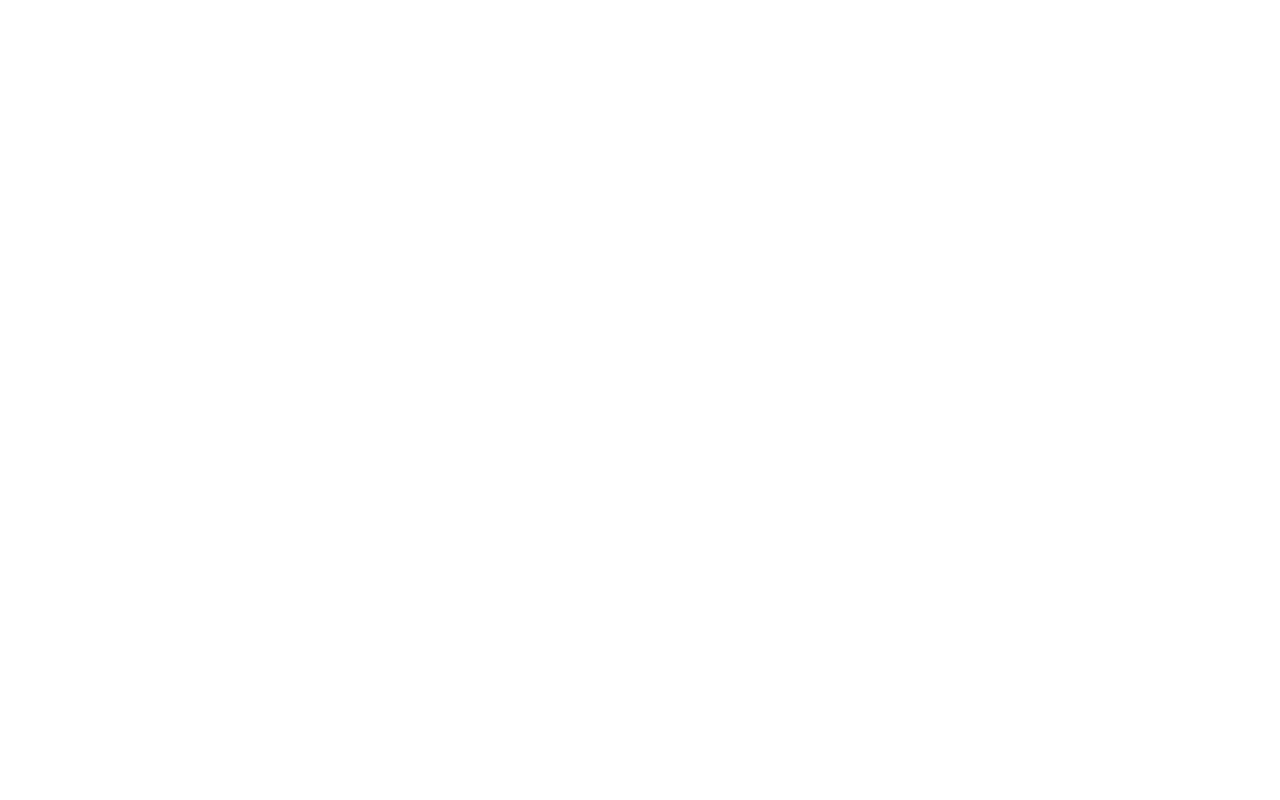
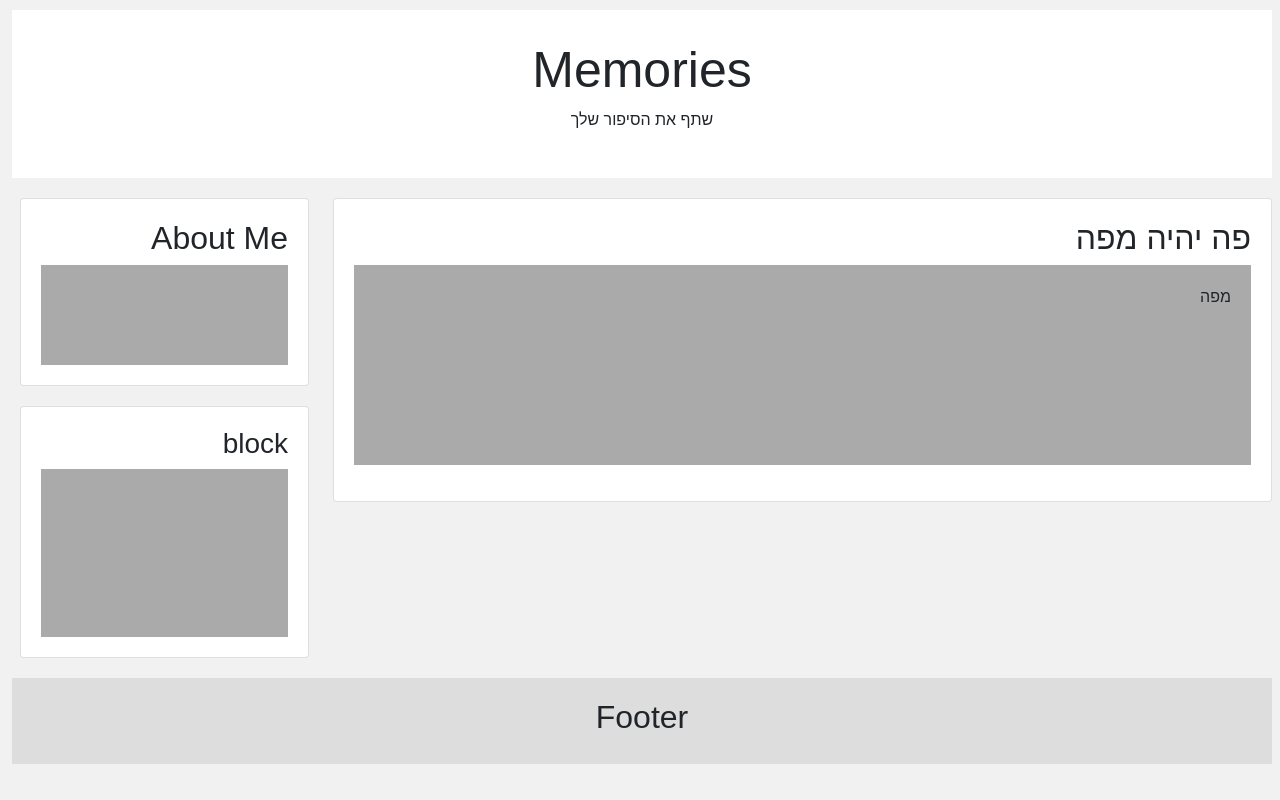
Before and after one commit to Ravitett/Memories-server, a website: page client/index.html in a window 1280 px wide. Drawn offline with nearby package versions, Linux system fonts and the light colour scheme.

Commit message:
client side

```diff
--- /dev/null
+++ b/client/css/style.css
@@ -0,0 +1,85 @@
+* {
+    margin: 0;
+    padding: 0;
+    box-sizing: border-box;
+}
+
+
+
+  body {
+    font-family: Arial;
+    padding: 10px;
+    background: #f1f1f1;
+  }
+
+  /* Header/Blog Title */
+  .header {
+    padding: 30px;
+    text-align: center;
+    background: white;
+  }
+
+  .header h1 {
+    font-size: 50px;
+  }
+
+
+  /* Create two unequal columns that floats next to each other */
+  /* Left column */
+  .leftcolumn {
+    float: left;
+    width: 75%;
+  }
+
+  /* Right column */
+  .rightcolumn {
+    float: left;
+    width: 25%;
+    background-color: #f1f1f1;
+    padding-left: 20px;
+  }
+
+  /* Fake image */
+  .fakeimg {
+    background-color: #aaa;
+    width: 100%;
+    padding: 20px;
+  }
+
+  /* Add a card effect for articles */
+  .card {
+    background-color: white;
+    padding: 20px;
+    margin-top: 20px;
+  }
+
+  /* Clear floats after the columns */
+  .row:after {
+    content: "";
+    display: table;
+    clear: both;
+  }
+
+  /* Footer */
+  .footer {
+    padding: 20px;
+    text-align: center;
+    background: #ddd;
+    margin-top: 20px;
+  }
+
+  /* Responsive layout - when the screen is less than 800px wide, make the two columns stack on top of each other instead of next to each other */
+  @media screen and (max-width: 800px) {
+    .leftcolumn, .rightcolumn {
+      width: 100%;
+      padding: 0;
+    }
+  }
+
+  /* Responsive layout - when the screen is less than 400px wide, make the navigation links stack on top of each other instead of next to each other */
+  @media screen and (max-width: 400px) {
+    .topnav a {
+      float: none;
+      width: 100%;
+    }
+  }
--- a/client/index.html
+++ b/client/index.html
@@ -7,13 +7,46 @@
 
     <!-- Bootstrap CSS -->
     <link rel="stylesheet" href="https://cdn.jsdelivr.net/npm/bootstrap@5.1.3/dist/css/bootstrap.rtl.min.css" integrity="sha384-+qdLaIRZfNu4cVPK/PxJJEy0B0f3Ugv8i482AKY7gwXwhaCroABd086ybrVKTa0q" crossorigin="anonymous">
+    <link rel="stylesheet" href="css/style.css">
 
     <title></title>
   </head>
   <body>
+    <div class="header">
+      <h1>Memories</h1>
+      <p>שתף את הסיפור שלך</p>
+    </div>
 
+    <div class="row">
+      <div class="leftcolumn">
+        <div class="card">
+          <h2>פה יהיה מפה</h2>
 
+          <div class="fakeimg" style="height:200px;">מפה</div>
+          <p></p>
 
+        </div>
+
+      </div>
+      <div class="rightcolumn">
+        <div class="card">
+          <h2>About Me</h2>
+          <div class="fakeimg" style="height:100px;"></div>
+
+        </div>
+        <div class="card">
+          <h3>block</h3>
+          <div class="fakeimg"><p></p></div>
+          <div class="fakeimg"><p></p></div>
+          <div class="fakeimg"><p></p></div>
+        </div>
+
+      </div>
+    </div>
+
+    <div class="footer">
+      <h2>Footer</h2>
+    </div>
 
 
     <script src="https://cdn.jsdelivr.net/npm/bootstrap@5.1.3/dist/js/bootstrap.bundle.min.js" integrity="sha384-ka7Sk0Gln4gmtz2MlQnikT1wXgYsOg+OMhuP+IlRH9sENBO0LRn5q+8nbTov4+1p" crossorigin="anonymous"></script>
```
